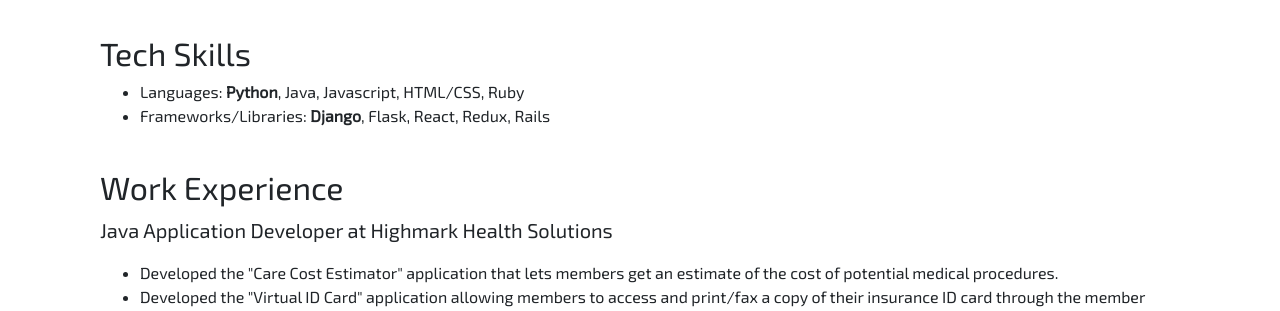
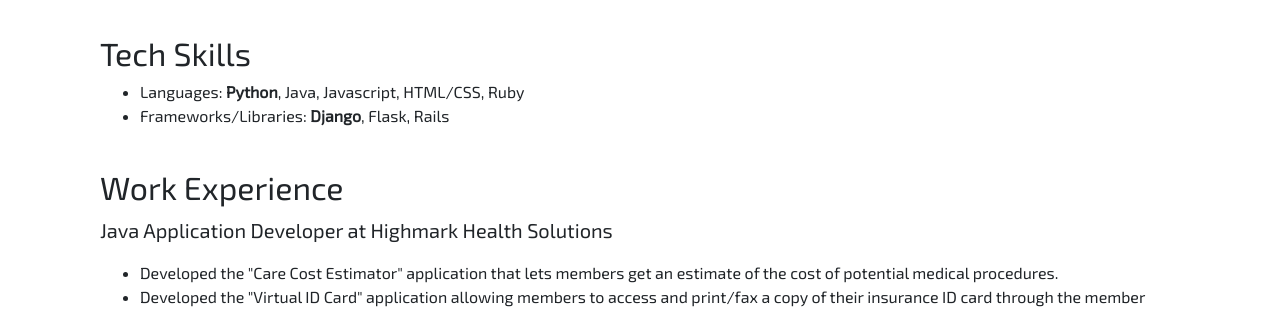
Before and after one commit to andydelgado/personal_site, a Django app: page / in a window 1280 px wide. Shown: the part 300-611 px from the top of the page. Run offline with Django 3.2, Linux system fonts and the light colour scheme; some libraries are stand-ins or nearby versions.

Commit message:
changed info on homepage

```diff
--- a/main_site/templates/main_site/index.html
+++ b/main_site/templates/main_site/index.html
@@ -20,7 +20,7 @@
                 Languages: <strong>Python</strong>, Java, Javascript, HTML/CSS, Ruby
             </li>
             <li>
-                Frameworks/Libraries: <strong>Django</strong>, Flask, React, Redux, Rails
+                Frameworks/Libraries: <strong>Django</strong>, Flask, Rails
             </li>
         </ul>
         <br />
```
